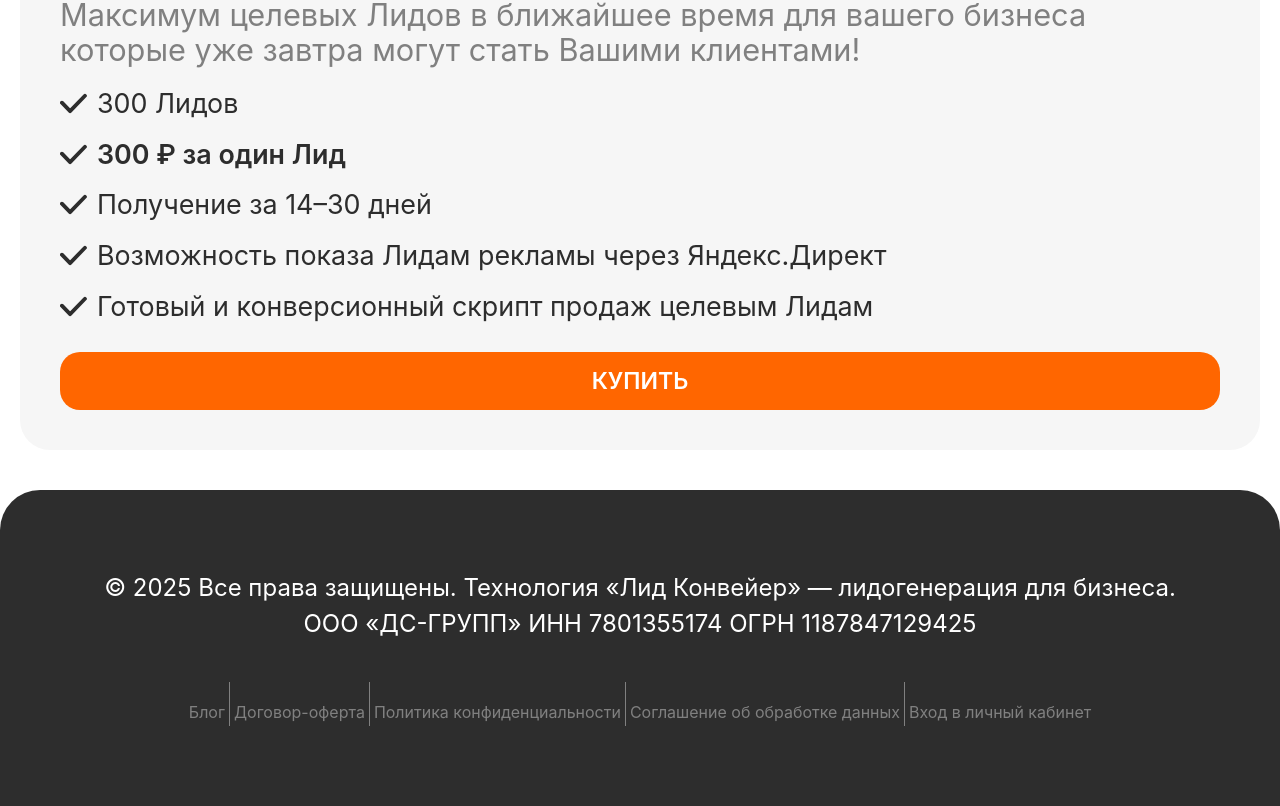
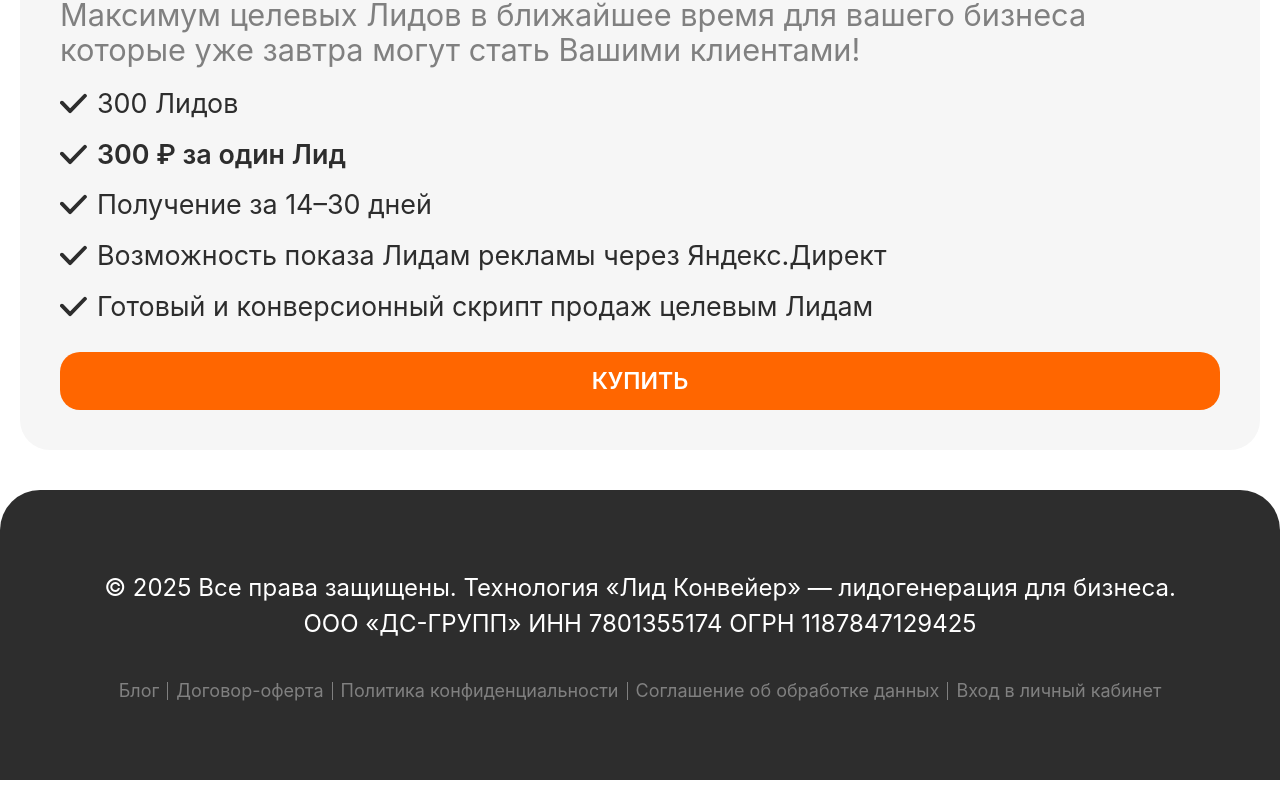
Before and after one commit to azad-source/leadconveer, a React (Vite) app: page / in a window 1280 px wide. Shown: the part 3563-4369 px from the top of the page. After the commit the page ends 4343 px from the top, so only its background shows below. Built offline with nearby package versions, Linux system fonts and the light colour scheme.

Commit message:
refactoring

```diff
--- a/src/components/layout/Footer/Footer.module.scss
+++ b/src/components/layout/Footer/Footer.module.scss
@@ -36,10 +36,11 @@
           }
 
           a {
-            padding: 0 4px;
+            display: block;
+            padding: 0 8px;
             color: $grey;
             text-decoration: none;
-            font-size: 16px;
+            font-size: 18px;
             line-height: 1;
 
             &:hover,
--- a/src/components/layout/Layout/Layout.module.scss
+++ b/src/components/layout/Layout/Layout.module.scss
@@ -9,9 +9,6 @@
 
   .content {
     box-sizing: border-box;
-    display: flex;
-    justify-content: center;
-    flex: 1;
   }
 }
 
```
